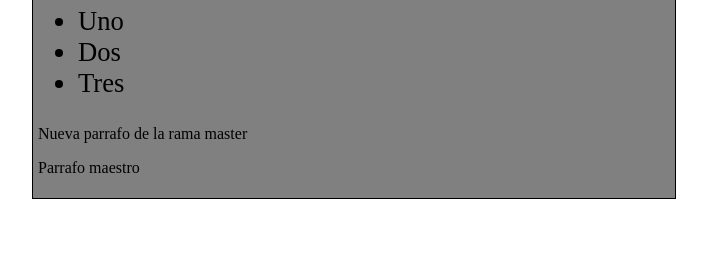
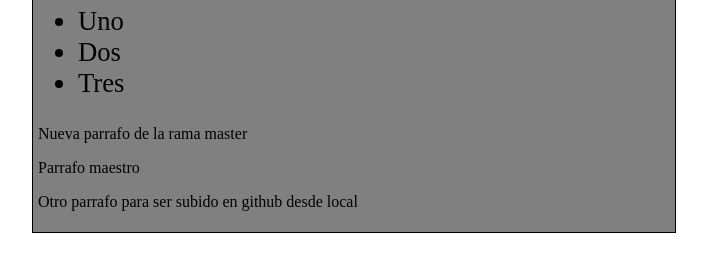
Before and after one commit to macs1407/cursogithub, a plain HTML site: page index.html in a window 1280 px wide. Shown: the part 82-354 px from the top of the page, without its empty margins (286-993 px from the left). Drawn offline with Linux system fonts and the light colour scheme.

Commit message:
version para github

```diff
--- a/index.html
+++ b/index.html
@@ -27,6 +27,7 @@
 		</ul>
 		<p>Nueva parrafo de la rama master</p>
 		<p>Parrafo maestro</p>
+		<p>Otro parrafo para ser subido en github desde local</p>
 	</div>
 	<!-- Trabajando con Jquery -->
 	<script type="text/javascript">
```
